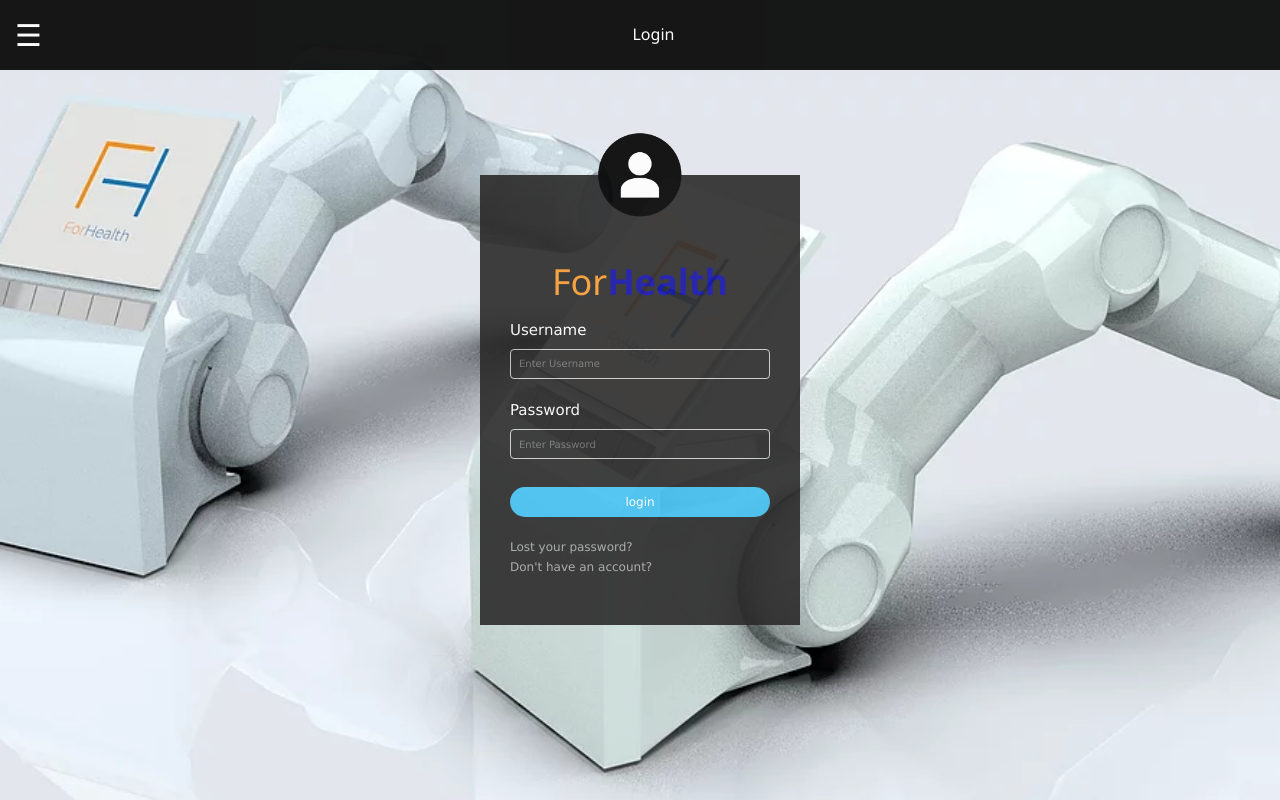
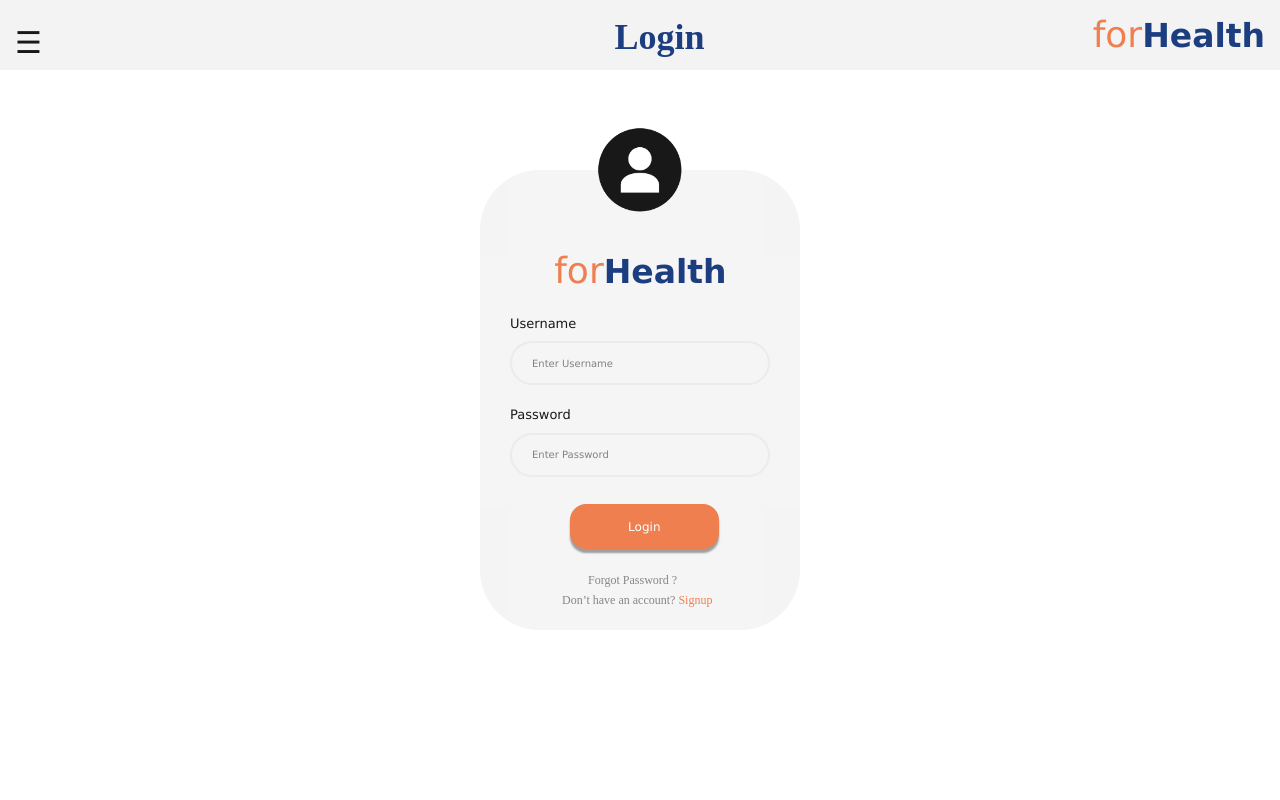
Before and after one commit to harsh21p/ForHealth-Web-Application, a Flask app: page /login in a window 1280 px wide. Run offline with Flask 2, Linux system fonts and the light colour scheme; some libraries are stand-ins or nearby versions; grey boxes are pictures that could not be loaded.

Commit message:
Login Signup Form page UI Done

```diff
--- a/static/css/select.css
+++ b/static/css/select.css
@@ -9,12 +9,7 @@
     width: 50%;
      margin: auto;
 }
-.button1{
-    background-color: black;
-    width: 400px;
-    height: 70px;
-    color: white;
-}
+
 .button2{
 
     background-color: black;
@@ -80,8 +75,9 @@
   .navbar{
 
     height:70px;
-    background:rgb(0, 0, 0);
-    color:#fff;
+    /* background:#BCBCBC 20%; */
+    background: #BCBCBC33;
+    color:black;
     opacity: 0.9;
     box-sizing: border-box;
     padding: 1%;
@@ -221,5 +217,5 @@
   text-decoration: none;
   font-size: 12px;
   line-height: 20px;
-  color: darkgrey;
+  color: rgba(0, 0, 0, 0.5);
   }
--- a/static/css/style.css
+++ b/static/css/style.css
@@ -1,17 +1,18 @@
-body{
+/* body{
     margin: 0;
     padding: 0;
     background: url(../images/Backgroundimg.jpg);
     background-size:cover;
     background-position:center;
     font-family:sans-serif;
-}
+} */
 
 
 .loginbox{
     width: 320px;
-    height:450px;
-    background:rgb(44, 43, 43);
+    height:460px;
+    /* background:#C4C4C4; */
+    background: #C4C4C436;
     color:#fff;
     opacity: 0.9;
     top:50%;
@@ -20,6 +21,10 @@
     transform:translate(-50%,-50%);
     box-sizing: border-box;
     padding:70px 30px;
+    position: absolute;
+    border-radius: 60px;
+
+
 }
 
 .imgclass{
@@ -47,7 +52,7 @@
 .loginbox input{
 width:100%;
 margin-bottom: 20px;
-color: #fff;
+/* color: #C4C4C4 21%; */
 }
 
 .loginbox input[type="text"], input[type="password"], input[type="number"], input[type="email"],input[type="date"]
@@ -72,7 +77,7 @@
 .loginbox input[type="submit"]:hover
 {
 cursor:pointer;
-background: #ffc107;
+background: #f9fd00;
 color: #000;
 
 }
@@ -80,12 +85,12 @@
 text-decoration: none;
 font-size: 12px;
 line-height: 20px;
-color: darkgrey;
+/* color: darkgrey; */
 }
 
 .loginbox a:hover
 {
-color: #ffc107;
+color: #11100e;
 text-align: center;
 }
 
@@ -96,19 +101,20 @@
 
 
 .loginboxsignup{
-    width: 420px;
-    height:700px;
-    background:rgb(44, 43, 43);
-    color:#fff;
+    width: 400px;
+    height:600px;
+    background: #C4C4C436;
+    color:rgb(2, 2, 2);
     top:50%;
-    left:50%;
+    left:20%;
     position:absolute;
     opacity: 0.9;
     transform:translate(-50%,-50%);
     box-sizing: border-box;
-    padding-left: 30px;
-    padding-right: 30px;
-
+    padding-left: 70px;
+    padding-right: 70px;
+    margin-top: 3%;
+    border-radius: 20%;
 
 }
 
@@ -152,7 +158,7 @@
 text-decoration: none;
 font-size: 12px;
 line-height: 20px;
-color: darkgrey;
+/* color: darkgrey; */
 }
 
 .loginboxsignup a:hover
--- a/templates/login.html
+++ b/templates/login.html
@@ -1,21 +1,141 @@
+<html>
 
-<html>
 <head>
   <title>login</title>
-        <link rel="stylesheet" type="text/css" href="{{ url_for('static', filename='css/style.css') }}"></link>
+  <link rel="stylesheet" type="text/css" href="{{ url_for('static', filename='css/style.css') }}">
+  </link>
   <link rel="stylesheet" href="{{ url_for('static', filename='css/w3.css') }}">
-        <link rel="stylesheet" type="text/css" href="{{ url_for('static', filename='css/select.css') }}"></link>
+  <link rel="stylesheet" type="text/css" href="{{ url_for('static', filename='css/select.css') }}">
+  </link>
   <link rel="stylesheet" href="{{ url_for('static', filename='css/bootstrap.min.css') }}">
   <link rel="stylesheet" href="{{ url_for('static', filename='css/w3.css') }}">
+</head>
 <script src="{{ url_for('static', filename='js/Supporting_docs/jquery.js') }}"></script>
 <script src="{{ url_for('static', filename='js/Supporting_docs/bootstrap.bundle.min.js') }}"></script>
 <title>Login</title>
+<style>
+  .lname {
+    position: absolute;
+    width: 105px;
+    height: 48px;
+    left: 48%;
+    top: 0%;
+
+    font-family: "Poppins";
+    font-style: normal;
+    font-weight: 500;
+    font-size: 36px;
+    line-height: 54px;
+    font-weight: bold;
+    color: #042A73;
+
+  }
+
+  .userimg {
+    position: absolute;
+    width: 132px;
+    height: 132px;
+    left: 537px;
+    top: 132px;
+
+    background: url(.jpg), #C4C4C4;
+    box-shadow: 0px 4px 4px rgba(0, 0, 0, 0.25);
+  }
+
+  .lforname{
+    /* forhealth */
+
+
+position: absolute;
+width: 167px;
+height: 48px;
+left: 519px;
+top: 215px;
+
+font-family: Poppins;
+font-style: normal;
+font-weight: normal;
+font-size: 36px;
+line-height: 54px;
+
+
+color: #EE723D;
+
+  }
+.up{
+  /* Username */
+
+
+position: absolute;
+width: 73px;
+height: 21px;
+left: 451px;
+top: 389px;
+
+font-family: Poppins;
+font-style: normal;
+font-weight: normal;
+font-size: 14px;
+line-height: 21px;
+/* identical to box height */
+
+color: #000000;
+}
+
+
+.loginbutton{
+width: 129px;
+height: 45px;
+/* left: 319px;
+top: 596px; */
+
+background: #EE723D;
+box-shadow: 0px 4px 4px rgba(0, 0, 0, 0.25);
+border-radius: 16px;
+margin-left: 23%;
+color:white;
+width: 149px;
+margin-bottom: 8%;
+box-shadow: 0px 4px 2px rgba(0, 0, 0, 0.4);
+border: 2px solid #EE723D;
+
+/* outline: none; */
+}
+
+.forgot{
+  font-family:"poppins";
+  margin-left: 30%;
+  margin-top: 20px;
+}
+
+.dna{
+  font-family: "Poppins";
+  margin-left: 20%;
+}
+
+.textfield1{
+  border-radius: 25px;
+    border: 2px solid #BCBCBC33;
+    padding: 20px;
+    width: 200px;
+    height: 15px;
+}
+
+.textfield2{
+  border-radius: 25px;
+    border: 2px solid #BCBCBC33;
+    padding: 20px;
+    width: 200px;
+    height: 15px;
+}
+
+</style>
 
 <body>
   <!-- drawer -->
 
   <div id="mySidenav" class="sidenav">
-              <a style="text-decoration: none;" href="javascript:void(0)" class="closebtn" onclick="closeNav()">&times;</a>
+    <a style="text-decoration: none;" href="javascript:void(0)" class="userimg" onclick="closeNav()">&times;</a>
     <div style=" margin:4%; opacity:100%">
       <a style="text-decoration: none;" href="login">Login</a>
     </div>
@@ -30,8 +150,14 @@
   <!-- button of drawer -->
   <!-- navbar -->
   <div class="navbar">
-        <span style="transition: transform .2s;font-size:30px;cursor:pointer;color: white;" onclick="openNav()">&#9776;</span>
-        <h6 style="margin: auto;">Login</h6>
+    <span style="transition: transform .2s;font-size:30px;cursor:pointer;color:black;"
+      onclick="openNav()">&#9776;</span>
+    <div>
+      <h6 class="lname">Login</h6>
+      <p style="  font-size: 36px;margin-left: 0%;margin-top: 0%;"><span style="color: #EE723D;" >for</span><span style=" font-size: 33px;  color:#042A73;font-weight: bold;">Health</span></p>
+
+    </div>
+
   </div>
 
   <script>
@@ -42,18 +168,18 @@
   <!-- drower+navbar -->
   <div class="loginbox">
     <img src="{{ url_for('static', filename='images/Profileimg.png') }}" alt="img" class="imgclass">
-            <h1 style="color: rgb(248, 155, 48);">For<b style="color: rgba(0, 0, 255, 0.589);">Health</b></h1>
+    <p style=" width: 167px; height: 48px; font-size: 36px; line-height: 100%;margin-left: 17%;margin-top: 5%;margin-bottom: 5%;"><span style="color: #EE723D;" >for</span><span style=" width: 167px; height: 48px; font-size: 33px; line-height: 100%; color:#042A73;font-weight: bold;">Health</span></p>
     <form action="" name="login" method="post">
-                <p>Username</p>
-                <input type="text" class="w3-input w3-border w3-round"  name="username" placeholder="Enter Username" required>
-                <p>Password</p>
-                <input type="password" class="w3-input w3-border w3-round"  name="password" placeholder="Enter Password" required>
+      <p style="color:black;font-size: small;">Username</p>
+      <input type="text" class="textfield1" name="username" placeholder="Enter Username" required>
+      <p style="color:black;font-size: small;">Password</p>
+      <input type="password" class="textfield2" name="password" placeholder="Enter Password" required>
       <p style="text-align: center; font-size: x-small; color: red;"><b>{{message1}}</b></p>
       <a href="details">
-                <input type="submit"  name="loginbtn" value="login">
+       <button class="loginbutton">Login</button>
       </a><br>
-                <a href="#">Lost your password?</a><br>
-                <a href="signup">Don't have an account?</a>
+      <a href="#" class="forgot">Forgot Password ?</a><br>
+      <a href="signup" class="dna">Don’t have an account? <span style="color: #EE723D;">Signup</span></a>
     </form>
   </div>
   <script>
@@ -66,5 +192,6 @@
     }
   </script>
 </body>
-    </head>
+
+
 </html>
```
Also changed, not shown: static/css/form.css (+45 -12 lines), templates/form.html (+65 -39 lines), templates/signup.html (+114 -20 lines), Database.db. Lines whose indentation alone changed are shown as unchanged.
